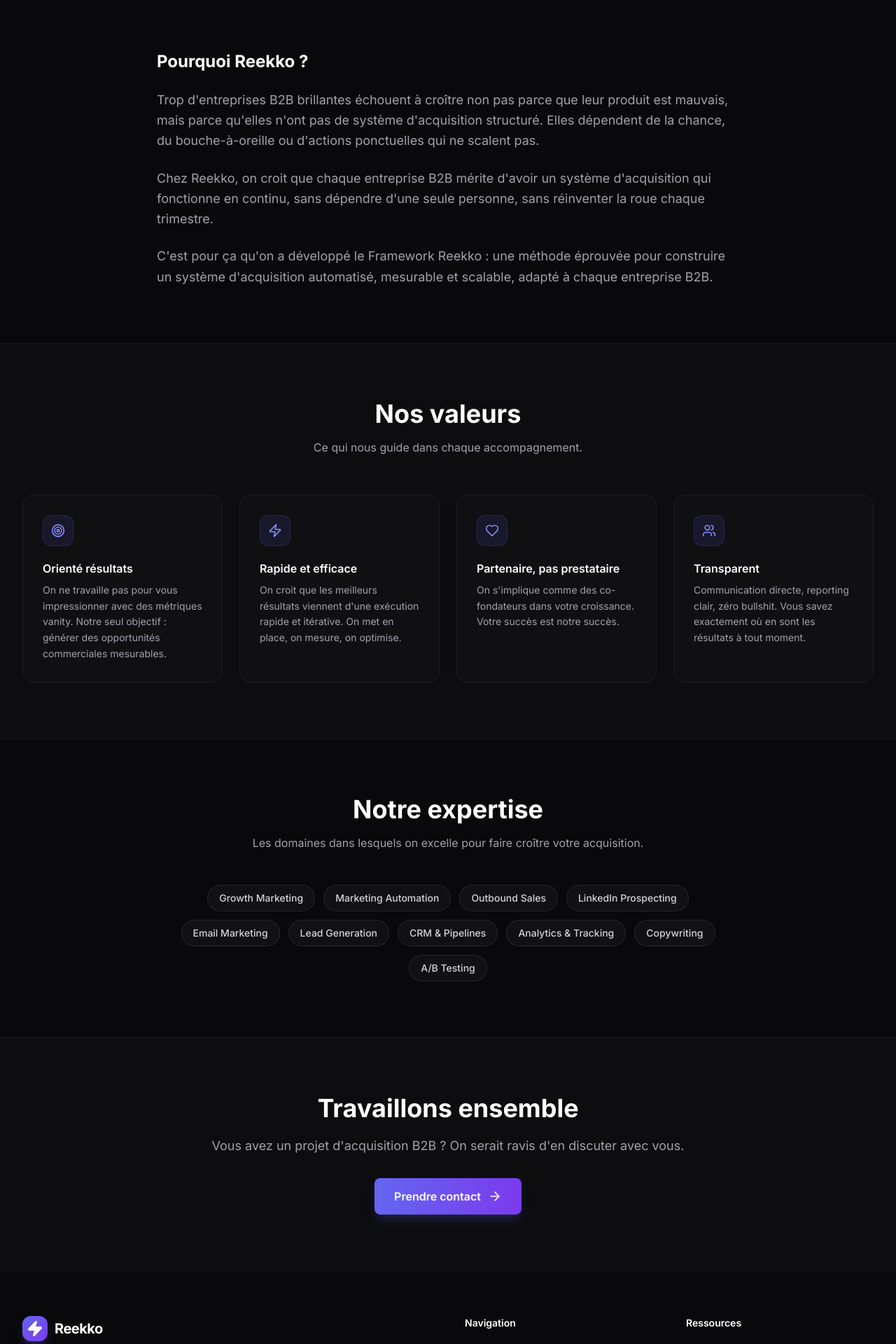
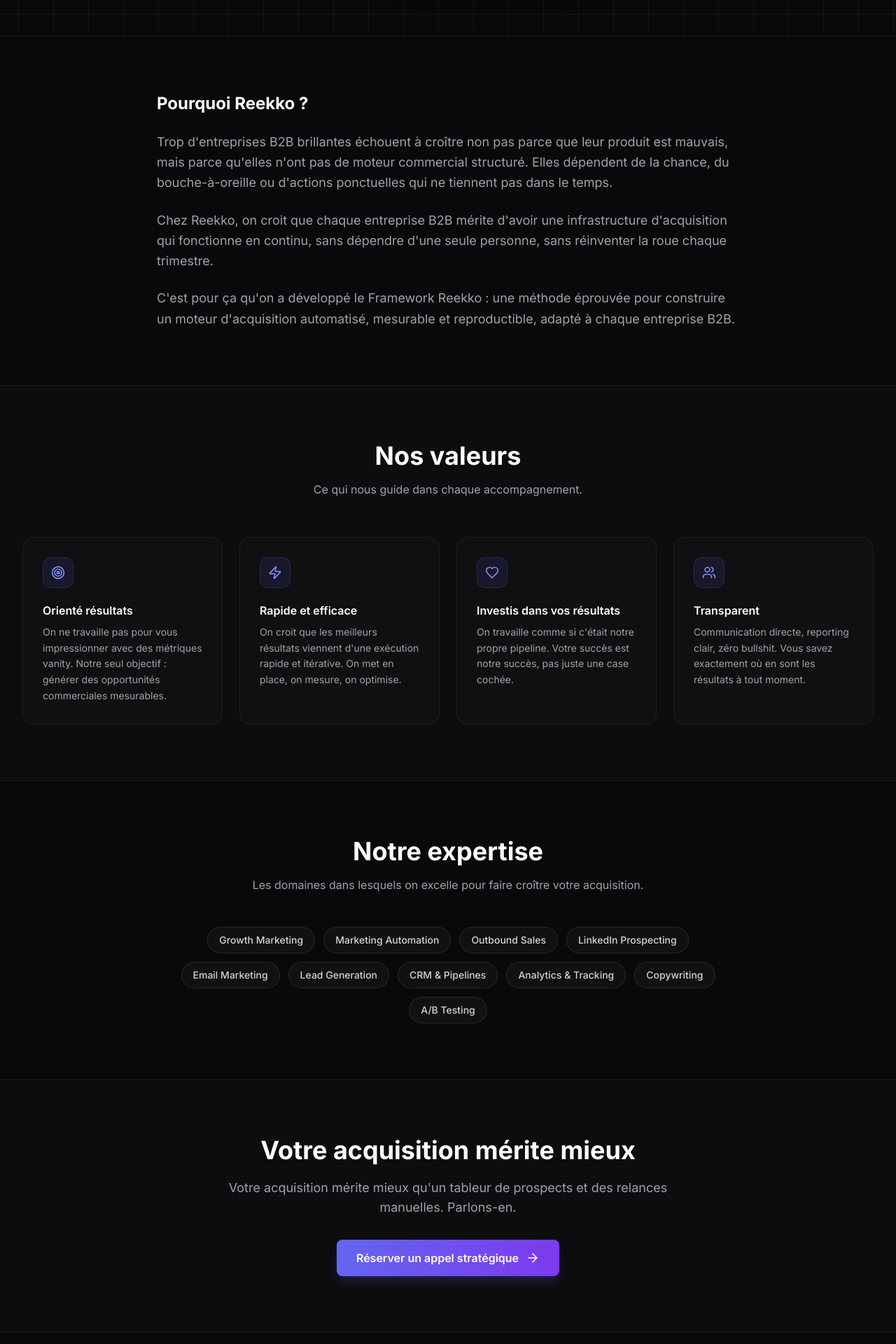
Before and after one commit to Laremss/Reekko, a Next.js app: page /a-propos in a window 1280 px wide. Shown: the part 620-2540 px from the top of the page at 70% size. Built offline with nearby package versions, Linux system fonts and the light colour scheme.

Commit message:
Modification du site

```diff
--- a/app/a-propos/page.tsx
+++ b/app/a-propos/page.tsx
@@ -27,9 +27,9 @@ const values = [
   },
   {
     icon: Heart,
-    title: 'Partenaire, pas prestataire',
+    title: 'Investis dans vos résultats',
     description:
-      'On s\'implique comme des co-fondateurs dans votre croissance. Votre succès est notre succès.',
+      'On travaille comme si c\'était notre propre pipeline. Votre succès est notre succès, pas juste une case cochée.',
   },
   {
     icon: Users,
@@ -68,10 +68,10 @@ export default function AProposPage() {
             <span>Notre histoire</span>
           </div>
           <h1 className="text-4xl sm:text-5xl md:text-6xl font-bold text-white tracking-tight mb-6">
-            Reekko, née d'une
+            Reekko, construite
             <br />
             <span className="bg-gradient-to-r from-indigo-400 to-violet-400 bg-clip-text text-transparent">
-              obsession pour la croissance
+              pour que votre acquisition tourne sans vous
             </span>
           </h1>
           <p className="text-lg text-zinc-400 max-w-2xl leading-relaxed">
@@ -92,18 +92,20 @@ export default function AProposPage() {
             <p className="text-zinc-400 leading-relaxed mb-5">
               Trop d'entreprises B2B brillantes échouent à croître non pas parce
               que leur produit est mauvais, mais parce qu'elles n'ont pas de
-              système d'acquisition structuré. Elles dépendent de la chance,
-              du bouche-à-oreille ou d'actions ponctuelles qui ne scalent pas.
+              moteur commercial structuré. Elles dépendent de la chance,
+              du bouche-à-oreille ou d'actions ponctuelles qui ne tiennent pas
+              dans le temps.
             </p>
             <p className="text-zinc-400 leading-relaxed mb-5">
-              Chez Reekko, on croit que chaque entreprise B2B mérite d'avoir un
-              système d'acquisition qui fonctionne en continu, sans dépendre
-              d'une seule personne, sans réinventer la roue chaque trimestre.
+              Chez Reekko, on croit que chaque entreprise B2B mérite d'avoir une
+              infrastructure d'acquisition qui fonctionne en continu, sans
+              dépendre d'une seule personne, sans réinventer la roue chaque
+              trimestre.
             </p>
             <p className="text-zinc-400 leading-relaxed">
               C'est pour ça qu'on a développé le Framework Reekko : une méthode
-              éprouvée pour construire un système d'acquisition automatisé,
-              mesurable et scalable, adapté à chaque entreprise B2B.
+              éprouvée pour construire un moteur d'acquisition automatisé,
+              mesurable et reproductible, adapté à chaque entreprise B2B.
             </p>
           </div>
         </div>
@@ -170,14 +172,14 @@ export default function AProposPage() {
       <section className="py-20 bg-zinc-900/30 border-t border-zinc-800/50">
         <div className="max-w-3xl mx-auto px-4 sm:px-6 lg:px-8 text-center">
           <h2 className="text-3xl sm:text-4xl font-bold text-white mb-5">
-            Travaillons ensemble
+            Votre acquisition mérite mieux
           </h2>
           <p className="text-zinc-400 text-lg mb-8">
-            Vous avez un projet d'acquisition B2B ? On serait ravis d'en
-            discuter avec vous.
+            Votre acquisition mérite mieux qu'un tableur de prospects et des
+            relances manuelles. Parlons-en.
           </p>
           <Button size="lg" href="/contact">
-            Prendre contact
+            Réserver un appel stratégique
             <ArrowRight className="w-5 h-5" />
           </Button>
         </div>
--- a/app/agence-growth-marketing-rennes/page.tsx
+++ b/app/agence-growth-marketing-rennes/page.tsx
@@ -122,7 +122,7 @@ const faq = [
   },
   {
     q: 'Quels budgets faut-il prévoir ?',
-    r: 'Notre offre est un sprint à prix fixe, transparent dès le premier échange. Nous ne pratiquons pas les retainers opaques. Réservez un appel pour obtenir un chiffrage adapté à votre situation.',
+    r: 'Le tarif est défini sur mesure selon vos besoins, la complexité du projet et les canaux à activer. Nous privilégions la transparence : tout est chiffré dès le premier échange, sans retainer opaque ni engagement long terme par défaut. Réservez un appel pour obtenir une proposition adaptée à votre situation.',
   },
   {
     q: 'Intervenez-vous uniquement sur Rennes ou aussi en dehors ?',
--- a/app/layout.tsx
+++ b/app/layout.tsx
@@ -1,6 +1,5 @@
 import type { Metadata, Viewport } from 'next'
 import { Inter } from 'next/font/google'
-import { headers } from 'next/headers'
 import './globals.css'
 import Header from '@/components/layout/Header'
 import Footer from '@/components/layout/Footer'
@@ -81,19 +80,16 @@ export const viewport: Viewport = {
   colorScheme: 'dark',
 }
 
-export default async function RootLayout({
+export default function RootLayout({
   children,
 }: {
   children: React.ReactNode
 }) {
-  const nonce = (await headers()).get('x-nonce') ?? ''
-
   return (
     <html lang="fr" className={inter.variable} suppressHydrationWarning>
       <head>
         <script
           type="application/ld+json"
-          nonce={nonce}
           dangerouslySetInnerHTML={{
             __html: JSON.stringify({
               '@context': 'https://schema.org',
--- a/app/methode/page.tsx
+++ b/app/methode/page.tsx
@@ -90,7 +90,7 @@ const principles = [
   },
   {
     title: 'Rapide à déployer',
-    description: 'Un système opérationnel en quelques semaines, pas en mois.',
+    description: 'Un pipeline opérationnel en quelques semaines, pas en mois.',
   },
   {
     title: 'Scalable',
@@ -118,16 +118,16 @@ export default function MethodePage() {
             <span>Le Framework Reekko</span>
           </div>
           <h1 className="text-4xl sm:text-5xl md:text-6xl font-bold text-white tracking-tight mb-6">
-            Une méthode éprouvée pour
+            4 étapes pour construire
             <br />
             <span className="bg-gradient-to-r from-indigo-400 to-violet-400 bg-clip-text text-transparent">
-              automatiser votre acquisition
+              votre moteur commercial
             </span>
           </h1>
           <p className="text-lg text-zinc-400 max-w-2xl mx-auto leading-relaxed">
-            4 étapes structurées pour transformer votre acquisition B2B en un
-            système automatisé et scalable. Sans dépendre d'actions
-            ponctuelles.
+            Un accompagnement structuré pour passer d'une prospection
+            artisanale à un pipeline qui tourne en continu. Sans réinventer
+            la roue chaque trimestre.
           </p>
         </div>
       </section>
--- a/app/services/page.tsx
+++ b/app/services/page.tsx
@@ -44,7 +44,7 @@ const features = [
     icon: Users,
     title: 'Génération de leads',
     description:
-      'Mise en place d\'un flux régulier de génération d\'opportunités commerciales qualifiées.',
+      'Construction d\'un flux constant de prospects qualifiés, sans prospection manuelle au quotidien.',
   },
   {
     icon: BarChart2,
@@ -127,8 +127,9 @@ export default function ServicesPage() {
             </span>
           </h1>
           <p className="text-lg text-zinc-400 max-w-2xl mx-auto leading-relaxed mb-10">
-            Un accompagnement court et intensif pour concevoir et mettre en place
-            un système d'acquisition automatisé, opérationnel en quelques semaines.
+            En 4 à 6 semaines, on conçoit et déploie votre moteur d'acquisition
+            automatisé. Vous repartez avec un pipeline qui tourne sans
+            intervention manuelle.
           </p>
           <div className="flex flex-col sm:flex-row items-center justify-center gap-4">
             <Button size="lg" href="/contact">
@@ -183,7 +184,7 @@ export default function ServicesPage() {
               Tout ce dont vous avez besoin
             </h2>
             <p className="text-zinc-400">
-              Une liste exhaustive de ce qui est inclus dans le sprint.
+              Pas de mauvaise surprise. Voici exactement ce qui est compris dans le sprint.
             </p>
           </div>
           <div className="grid grid-cols-1 sm:grid-cols-2 gap-3">
--- a/components/sections/HeroSection.tsx
+++ b/components/sections/HeroSection.tsx
@@ -38,8 +38,9 @@ export default function HeroSection() {
 
         {/* Subheadline */}
         <p className="text-lg sm:text-xl text-zinc-400 max-w-2xl mx-auto mb-10 leading-relaxed">
-          Reekko conçoit des systèmes d'acquisition automatisés pour aider les
-          entreprises B2B à générer davantage d'opportunités commerciales.
+          Reekko construit le moteur commercial qui remplace votre prospection
+          manuelle et génère des rendez-vous qualifiés en continu, sans y
+          passer vos soirées.
         </p>
 
         {/* CTAs */}
```
